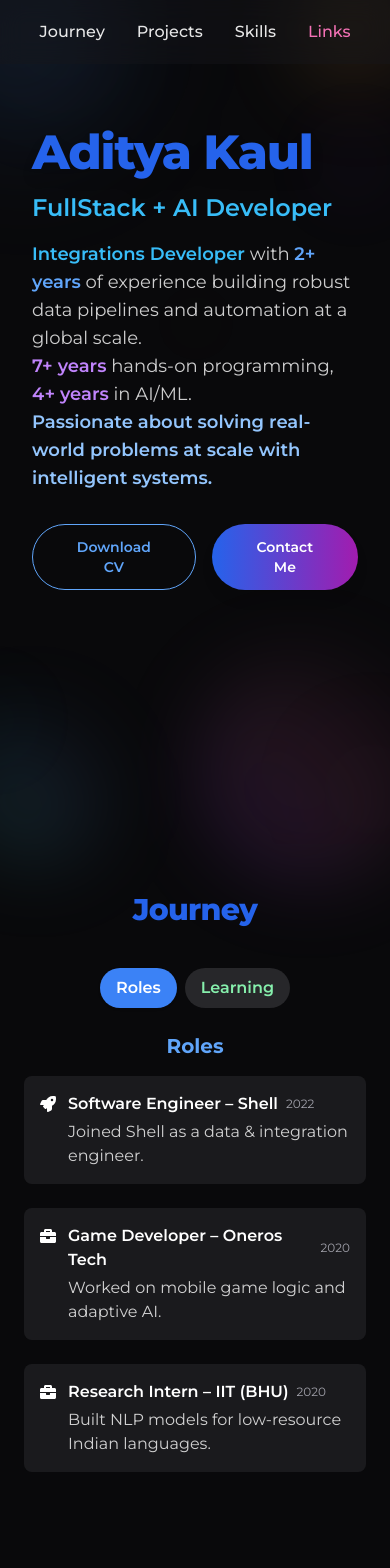
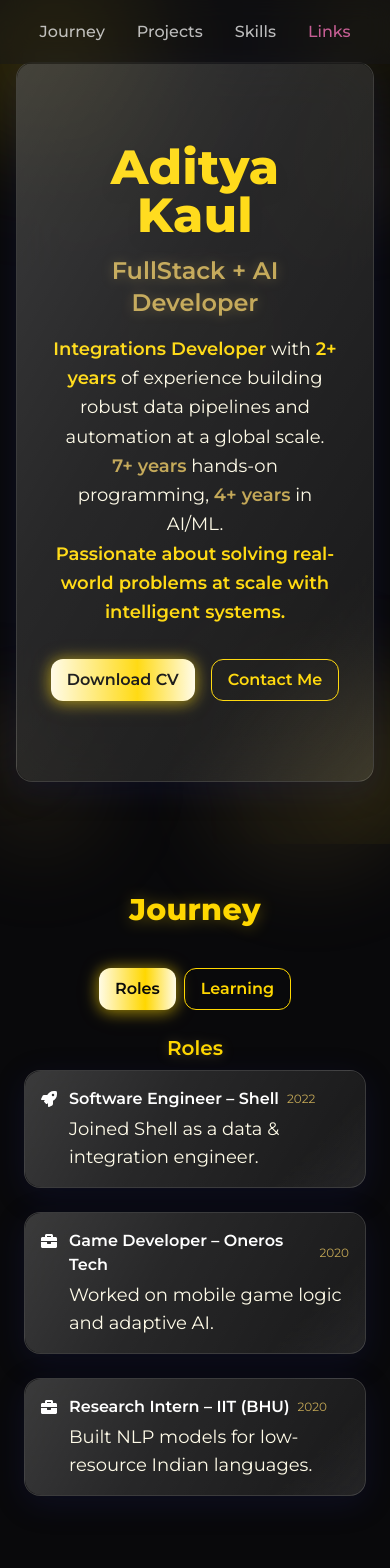
Before and after one commit to callmekaul/portfolio-website, a Next.js app: page / in a window 390 px wide. Shown: the top 1568 px of the page. Built offline with nearby package versions, Linux system fonts and the light colour scheme.

Commit message:
gold edition - ew

```diff
--- a/src/app/globals.css
+++ b/src/app/globals.css
@@ -2,21 +2,28 @@
 @tailwind components;
 @tailwind utilities;
 
-/* Theme variables */
+/* Black & Gold Glassmorphism Theme Variables */
 :root {
-  --color-primary: #2563eb;      /* blue-600 */
-  --color-secondary: #a21caf;    /* purple-700 */
-  --color-bg: #18181b;           /* zinc-950 */
-  --color-text: #f4f4f5;         /* zinc-100 */
-  --color-accent: #38bdf8;       /* sky-400 */
-  --color-muted: #a1a1aa;        /* zinc-400 */
-  --radius: 0.5rem;
+  --color-primary: #ffd700;      /* gold */
+  --color-secondary: #bfa14a;    /* muted gold */
+  --color-bg: #0a0a0a;           /* black */
+  --color-bg-glass: rgba(20,20,20,0.65); /* more transparent glassy black */
+  --color-bg-glass-overlay: rgba(255,255,255,0.08); /* white overlay for glass */
+  --color-text: #fffbe6;         /* off-white/goldish */
+  --color-accent: #ffd700;       /* gold accent */
+  --color-muted: #bfa14a;        /* muted gold */
+  --radius: 0.75rem;
+  --glass-blur: blur(28px);      /* increased blur for glassiness */
+  --glass-border: 1.5px solid rgba(255, 255, 255, 0.18); /* whiter border for frosted look */
+  --glass-shadow: 0 8px 32px 0 rgba(31, 38, 135, 0.18);  /* glass shadow */
+  --color-primary-rgb: 255,215,0;
+  --color-secondary-rgb: 191,161,74;
 }
 
 @media (prefers-color-scheme: dark) {
   :root {
-    --color-bg: #18181b;
-    --color-text: #f4f4f5;
+    --color-bg: #0a0a0a;
+    --color-text: #fffbe6;
   }
 }
 
@@ -35,55 +42,103 @@
     color: var(--color-text);
   }
   .nav-item {
-    @apply px-4 py-1.5 rounded-full text-white/70 text-sm font-semibold hover:bg-white/10 hover:text-white transition duration-300;
+    @apply px-4 py-1.5 rounded-full text-[var(--color-text)] text-sm font-semibold hover:bg-[var(--color-primary)] hover:text-[var(--color-primary)] transition duration-300 opacity-80;
   }
 }
 
 body, html {
-  scrollbar-width: none; /* Firefox */
-  -ms-overflow-style: none; /* IE and Edge */
-  overflow-x: hidden; /* Prevent horizontal scroll */
-  width: 100vw;       /* Prevent accidental overflow */
+  scrollbar-width: none;
+  -ms-overflow-style: none;
+  overflow-x: hidden;
+  width: 100vw;
   max-width: 100vw;
 }
 body::-webkit-scrollbar, html::-webkit-scrollbar {
-  display: none; /* Chrome, Safari, Opera */
+  display: none;
 }
 
 @layer components {
+  /* Glassmorphism Card */
+  .glass-card {
+    @apply rounded-2xl border shadow-lg;
+    background: linear-gradient(
+      135deg,
+      var(--color-bg-glass) 80%,
+      var(--color-bg-glass-overlay) 100%
+    );
+    border: var(--glass-border);
+    box-shadow: var(--glass-shadow);
+    backdrop-filter: var(--glass-blur);
+    -webkit-backdrop-filter: var(--glass-blur);
+    position: relative;
+    overflow: hidden;
+  }
+  .glass-card::before {
+    content: '';
+    position: absolute;
+    inset: 0;
+    pointer-events: none;
+    background: linear-gradient(
+      120deg,
+      rgba(255,255,255,0.18) 0%,
+      rgba(255,255,255,0.10) 40%,
+      rgba(255,255,255,0.04) 100%
+    );
+    border-radius: inherit;
+    z-index: 1;
+  }
+
+  /* Shiny Gold Text/Accent */
+  .shiny-gold {
+    background: linear-gradient(90deg, #fffbe6 0%, #ffd700 40%, #fffbe6 100%);
+    background-clip: text;
+    -webkit-background-clip: text;
+    color: transparent;
+    -webkit-text-fill-color: transparent;
+    filter: drop-shadow(0 1px 6px #ffd70088);
+  }
+
   /* Buttons */
   .btn {
-    @apply inline-flex items-center justify-center px-4 py-2 md:px-5 md:py-2 rounded-lg font-semibold transition-colors duration-200 focus:outline-none focus:ring-2 focus:ring-blue-400 focus:ring-offset-2;
+    @apply inline-flex items-center justify-center px-4 py-2 md:px-5 md:py-2 rounded-lg font-semibold transition-colors duration-200 focus:outline-none focus:ring-2 focus:ring-[var(--color-primary)] focus:ring-offset-2;
     border-radius: var(--radius);
     font-size: 1rem;
   }
   .btn-primary {
-    background: var(--color-primary);
-    color: #fff;
-    @apply hover:bg-blue-700;
+    background: linear-gradient(90deg, #fffbe6 0%, #ffd700 60%, #fffbe6 100%);
+    color: #0a0a0a;
+    box-shadow: 0 2px 16px 0 rgba(255, 215, 0, 0.18);
+    @apply hover:bg-yellow-400;
+    filter: drop-shadow(0 1px 8px #ffd70088);
   }
   .btn-secondary {
-    background: #fff;
-    color: var(--color-bg);
-    @apply hover:bg-zinc-200;
+    background: transparent;
+    color: var(--color-primary);
+    border: 1.5px solid var(--color-primary);
   }
   .btn-gradient {
-    background: linear-gradient(to right, var(--color-primary), var(--color-secondary));
-    color: #fff;
-    @apply hover:from-blue-700 hover:to-purple-800;
+    background: linear-gradient(90deg, #ffd700 0%, #fffbe6 100%);
+    color: #0a0a0a;
+    box-shadow: 0 2px 16px 0 rgba(255, 215, 0, 0.18);
+    @apply hover:from-yellow-400 hover:to-yellow-300;
+    filter: drop-shadow(0 1px 8px #ffd70088);
   }
 
   /* Headings */
   .heading {
     @apply font-extrabold text-2xl sm:text-3xl md:text-4xl lg:text-5xl mb-2 tracking-tight text-center;
     color: var(--color-primary);
+    letter-spacing: 0.01em;
+    filter: drop-shadow(0 1px 8px #ffd70055);
   }
   .subheading {
     @apply font-semibold text-lg sm:text-xl md:text-2xl mb-2 text-center;
-    color: var(--color-accent);
+    color: var(--color-secondary);
+    filter: drop-shadow(0 1px 6px #bfa14a55);
   }
   .text-body {
-    @apply text-base sm:text-lg md:text-xl text-white/80;
+    @apply text-base sm:text-lg md:text-xl;
+    color: var(--color-text);
   }
   .text-muted {
     color: var(--color-muted);
@@ -93,8 +148,8 @@ body::-webkit-scrollbar, html::-webkit-scrollbar {
 
 /* Hide scrollbar utility */
 .scrollbar-hide {
-  scrollbar-width: none; /* Firefox */
+  scrollbar-width: none;
 }
 .scrollbar-hide::-webkit-scrollbar {
-  display: none; /* Chrome, Safari */
+  display: none;
 }
--- a/src/app/layout.tsx
+++ b/src/app/layout.tsx
@@ -26,35 +26,69 @@ export default function RootLayout({
           'bg-zinc-950 text-white antialiased font-sans flex flex-col min-h-screen'
         )}
       >
-        {/* Floating Orbs Background */}
+        {/* Floating Orbs Background using theme variables */}
         <div className='fixed inset-0 w-screen h-screen overflow-hidden -z-10 pointer-events-none'>
-          {/* Blue orb, top left */}
-          <div className='absolute left-[-8vw] top-[-8vw] w-[28vw] h-[28vw] bg-gradient-to-br from-blue-400/40 via-blue-500/20 to-transparent opacity-40 blur-3xl rounded-full animate-floatOrb1' />
-          {/* Purple orb, top right */}
-          <div className='absolute right-[-6vw] top-[10vh] w-[20vw] h-[20vw] bg-gradient-to-br from-purple-400/40 via-purple-600/20 to-transparent opacity-30 blur-2xl rounded-full animate-floatOrb2' />
-          {/* Pink orb, bottom right */}
-          <div className='absolute right-[-10vw] bottom-[-8vw] w-[32vw] h-[32vw] bg-gradient-to-tr from-pink-400/30 via-pink-500/10 to-transparent opacity-30 blur-3xl rounded-full animate-floatOrb3' />
-          {/* Teal orb, bottom left */}
-          <div className='absolute left-[-6vw] bottom-[8vh] w-[18vw] h-[18vw] bg-gradient-to-br from-teal-400/30 via-cyan-400/20 to-transparent opacity-25 blur-2xl rounded-full animate-floatOrb4' />
-          {/* Yellow orb, center-ish */}
-          <div className='absolute left-[40vw] top-[40vh] w-[14vw] h-[14vw] bg-gradient-to-br from-yellow-300/30 via-yellow-400/10 to-transparent opacity-20 blur-2xl rounded-full animate-floatOrb3' />
+          {/* Gold orb, top left */}
+          <div className="absolute left-[-8vw] top-[-8vw] w-[28vw] h-[28vw] rounded-full blur-3xl animate-floatOrb1"
+            style={{
+              background: 'radial-gradient(circle, rgba(var(--color-primary-rgb),0.25) 60%, transparent 100%)'
+            }}
+          />
+          {/* Muted gold orb, top right */}
+          <div className="absolute right-[-6vw] top-[10vh] w-[20vw] h-[20vw] rounded-full blur-2xl animate-floatOrb2"
+            style={{
+              background: 'radial-gradient(circle, rgba(var(--color-secondary-rgb),0.18) 60%, transparent 100%)'
+            }}
+          />
+          {/* Gold orb, bottom right */}
+          <div className="absolute right-[-10vw] bottom-[-8vw] w-[32vw] h-[32vw] rounded-full blur-3xl animate-floatOrb3"
+            style={{
+              background: 'radial-gradient(circle, rgba(var(--color-primary-rgb),0.15) 60%, transparent 100%)'
+            }}
+          />
+          {/* Muted gold orb, bottom left */}
+          <div className="absolute left-[-6vw] bottom-[8vh] w-[18vw] h-[18vw] rounded-full blur-2xl animate-floatOrb4"
+            style={{
+              background: 'radial-gradient(circle, rgba(var(--color-secondary-rgb),0.12) 60%, transparent 100%)'
+            }}
+          />
+          {/* Faint gold orb, center-ish */}
+          <div className="absolute left-[40vw] top-[40vh] w-[14vw] h-[14vw] rounded-full blur-2xl animate-floatOrb3"
+            style={{
+              background: 'radial-gradient(circle, rgba(var(--color-primary-rgb),0.10) 60%, transparent 100%)'
+            }}
+          />
         </div>
-        {/* Sticky Header */}
         {/* Subtle gradient accent background */}
         <div className='fixed inset-0 -z-10 pointer-events-none'>
-          {/* Top left blue blob */}
-          <div className='absolute left-[-15vw] top-[-10vw] w-[50vw] h-[50vw] bg-gradient-to-br from-blue-500/30 via-blue-400/10 to-transparent rounded-full blur-3xl' />
-          {/* Bottom right purple-pink blob */}
-          <div className='absolute right-[-10vw] bottom-[-10vw] w-[60vw] h-[60vw] bg-gradient-to-tr from-purple-600/20 via-pink-400/10 to-transparent rounded-full blur-2xl' />
-          {/* Bottom left teal blob */}
-          <div className='absolute left-[-10vw] bottom-[-5vw] w-[40vw] h-[40vw] bg-gradient-to-tr from-teal-400/20 via-blue-400/10 to-transparent rounded-full blur-2xl' />
-          {/* Top right yellow blob */}
-          <div className='absolute right-[-12vw] top-[-8vw] w-[35vw] h-[35vw] bg-gradient-to-br from-yellow-300/20 via-orange-400/10 to-transparent rounded-full blur-2xl' />
+          {/* Top left gold blob */}
+          <div className="absolute left-[-15vw] top-[-10vw] w-[50vw] h-[50vw] rounded-full blur-3xl"
+            style={{
+              background: 'radial-gradient(circle, rgba(var(--color-primary-rgb),0.12) 60%, transparent 100%)'
+            }}
+          />
+          {/* Bottom right muted gold blob */}
+          <div className="absolute right-[-10vw] bottom-[-10vw] w-[60vw] h-[60vw] rounded-full blur-2xl"
+            style={{
+              background: 'radial-gradient(circle, rgba(var(--color-secondary-rgb),0.10) 60%, transparent 100%)'
+            }}
+          />
+          {/* Bottom left muted gold blob */}
+          <div className="absolute left-[-10vw] bottom-[-5vw] w-[40vw] h-[40vw] rounded-full blur-2xl"
+            style={{
+              background: 'radial-gradient(circle, rgba(var(--color-secondary-rgb),0.08) 60%, transparent 100%)'
+            }}
+          />
+          {/* Top right gold blob */}
+          <div className="absolute right-[-12vw] top-[-8vw] w-[35vw] h-[35vw] rounded-full blur-2xl"
+            style={{
+              background: 'radial-gradient(circle, rgba(var(--color-primary-rgb),0.08) 60%, transparent 100%)'
+            }}
+          />
         </div>
         <header className='fixed top-0 left-0 w-full z-50'>
           <Header />
         </header>
-        {/* Main content with snap scroll */}
         <main className='flex-1 snap-y snap-mandatory'>
           <AnimatePresence mode='wait'>
             <Transition routeKey={pathname}>{children}</Transition>
--- a/src/components/roadmapNode.tsx
+++ b/src/components/roadmapNode.tsx
@@ -31,8 +31,8 @@ const RoadmapNode = ({ data }: { data: RoadmapNodeData }) => {
         )}
       ></div>
       {data.label}
-      <Handle type='source' position={Position.Right} />
-      <Handle type='target' position={Position.Left} />
+      <Handle type="source" position={Position.Right} />
+      <Handle type="target" position={Position.Left} />
     </div>
   )
 }
--- a/src/sections/Hero.tsx
+++ b/src/sections/Hero.tsx
@@ -5,68 +5,51 @@ import Link from 'next/link'
 export const HeroSection = () => (
   <section
     id='hero'
-    className='section snap-start min-h-screen relative min-w-0 overflow-hidden'
+    className='min-h-screen flex items-center justify-center px-2 sm:px-4 md:px-8 lg:px-16 bg-transparent'
   >
-    <div
-      className='section-inner flex flex-1 flex-col justify-center items-start min-h-[70vh] py-8
-        sm:py-32
-        md:py-36
-        lg:py-40
-        xl:py-48'
-    >
-      <div
-        className='
-          w-full
-          max-w-4xl
-          px-4
-          sm:px-8
-          md:px-12
-          lg:px-24
-          xl:px-32
-          flex flex-col items-start
-        '
-      >
-        <h1 className='heading text-4xl sm:text-5xl md:text-6xl mb-4 drop-shadow-lg'>
+    <div className='glass-card w-full max-w-4xl mx-auto flex flex-col items-center px-4 sm:px-8 md:px-12 lg:px-20 xl:px-32 py-12 sm:py-20 md:py-28'>
+      <h1 className='heading text-4xl sm:text-5xl md:text-6xl mb-4 drop-shadow-lg text-center w-full'>
         Aditya Kaul
       </h1>
-        <h2 className='subheading text-xl sm:text-2xl md:text-3xl mb-4'>
+      <h2 className='subheading text-xl sm:text-2xl md:text-3xl mb-4 text-center w-full'>
         FullStack + AI Developer
       </h2>
-        <p className='text-body mb-8 leading-relaxed max-w-2xl text-base sm:text-lg'>
-          <span className='font-semibold text-sky-400'>
+      <p className='text-body mb-8 leading-relaxed max-w-2xl text-center'>
+        <span className='font-semibold text-[var(--color-accent)]'>
           Integrations Developer
         </span>{' '}
-          with <span className='font-semibold text-blue-400'>2+ years</span> of
-          experience building robust data pipelines and automation at a global
+        with{' '}
+        <span className='font-semibold text-[var(--color-primary)]'>
+          2+ years
+        </span>{' '}
+        of experience building robust data pipelines and automation at a global
         scale.
         <br />
-          <span className='font-semibold text-purple-400'>7+ years</span>{' '}
+        <span className='font-semibold text-[var(--color-secondary)]'>
+          7+ years
+        </span>{' '}
         hands-on programming,{' '}
-          <span className='font-semibold text-purple-400'>4+ years</span> in
-          AI/ML.
+        <span className='font-semibold text-[var(--color-secondary)]'>
+          4+ years
+        </span>{' '}
+        in AI/ML.
         <br />
-          <span className='text-blue-300 font-semibold'>
-            Passionate about solving real-world problems at scale with
-            intelligent systems.
+        <span className='text-[var(--color-primary)] font-semibold'>
+          Passionate about solving real-world problems at scale with intelligent
+          systems.
         </span>
       </p>
       <div className='flex flex-col sm:flex-row gap-4 w-full sm:w-auto'>
         <a
           href='/AdityaKaul_CV.pdf'
           download
-            className='btn btn-secondary text-base sm:text-sm font-semibold rounded-full border border-blue-400 text-blue-400 bg-transparent hover:bg-blue-950/40 hover:text-white transition px-6 py-2 sm:px-8 sm:py-3 w-full sm:w-auto text-center'
+          className='btn btn-primary w-full sm:w-auto'
         >
           Download CV
         </a>
-          <Link
-            href='#contact'
-            className='btn btn-gradient text-base sm:text-sm font-semibold rounded-full shadow-lg px-6 py-2 sm:px-8 sm:py-3 transition-all duration-200 hover:scale-105 focus:ring-2 focus:ring-blue-400 focus:ring-offset-2 w-full sm:w-auto text-center'
-          >
-            <span className='inline-flex items-center gap-2 justify-center w-full'>
+        <Link href='#contact' className='btn btn-secondary w-full sm:w-auto'>
           Contact Me
-            </span>
         </Link>
-        </div>
       </div>
     </div>
   </section>
--- a/src/sections/Journey.tsx
+++ b/src/sections/Journey.tsx
@@ -8,88 +8,67 @@ import { AnimatePresence, motion } from 'framer-motion'
 export const JourneySection = () => {
   const [expanded, setExpanded] = useState<string | null>(null)
   const [view, setView] = useState<'milestone' | 'learning'>('milestone')
-
-  // Helper to get a unique key for each item
   const getKey = (item: any) => item.title + item.year
 
   return (
     <section
-      id='journey'
-      className='flex flex-col w-full min-w-0 justify-center items-center px-2 py-12 snap-start'
+      id="journey"
+      className="flex flex-col w-full min-w-0 justify-center items-center px-2 py-12 snap-start"
     >
-      <div className='w-full max-w-4xl mx-auto'>
-        <h2 className='heading mb-10 text-center'>Journey</h2>
+      <div className="w-full max-w-4xl mx-auto">
+        <h2 className="heading mb-10 text-center">Journey</h2>
         {/* Toggle for mobile/tablet */}
-        <div className='md:hidden flex justify-center mb-6 gap-2'>
+        <div className="md:hidden flex justify-center mb-6 gap-2">
           <button
-            className={`px-4 py-2 rounded-full font-semibold transition ${
-              view === 'milestone'
-                ? 'bg-blue-500 text-white shadow'
-                : 'bg-zinc-800 text-blue-300 hover:bg-blue-900/40'
-            }`}
+            className={`btn ${view === 'milestone' ? 'btn-primary' : 'btn-secondary'}`}
             onClick={() => setView('milestone')}
           >
             Roles
           </button>
           <button
-            className={`px-4 py-2 rounded-full font-semibold transition ${
-              view === 'learning'
-                ? 'bg-green-500 text-white shadow'
-                : 'bg-zinc-800 text-green-300 hover:bg-green-900/40'
-            }`}
+            className={`btn ${view === 'learning' ? 'btn-primary' : 'btn-secondary'}`}
             onClick={() => setView('learning')}
           >
             Learning
           </button>
         </div>
         {/* Desktop: two columns, Mobile: one column */}
-        <div className='flex flex-col md:flex-row gap-8'>
+        <div className="flex flex-col md:flex-row gap-8">
           {/* Learning List */}
-          <div
-            className={`flex-1 ${view === 'learning' ? '' : 'hidden'} md:block`}
-          >
-            <h3 className='text-xl font-bold mb-4 text-green-400 text-center md:text-center'>
-              Learning
-            </h3>
-            <ul className='flex flex-col gap-6'>
+          <div className={`flex-1 ${view === 'learning' ? '' : 'hidden'} md:block`}>
+            <h3 className="subheading text-[var(--color-secondary)]">Learning</h3>
+            <ul className="flex flex-col gap-6">
               {learningItems
-                .sort((a, b) => b.year - a.year) // reverse chronological order
-                .map((item, idx) => {
+                .sort((a, b) => b.year - a.year)
+                .map((item) => {
                   const isExpanded = expanded === getKey(item)
                   const Icon = item.icon
                   return (
                     <li
                       key={getKey(item)}
-                      className={`bg-zinc-800/60 rounded-lg p-4 flex items-start gap-3 cursor-pointer transition-all duration-200 hover:scale-[1.03] hover:shadow-lg ${
-                        isExpanded ? 'ring-2 ring-green-400' : ''
+                      className={`glass-card p-4 flex items-start gap-3 cursor-pointer transition-all duration-200 hover:scale-[1.03] hover:shadow-lg ${
+                        isExpanded ? 'ring-2 ring-[var(--color-primary)]' : ''
                       }`}
                       onMouseEnter={() => setExpanded(getKey(item))}
                       onMouseLeave={() => setExpanded(null)}
-                      onClick={() =>
-                        setExpanded(isExpanded ? null : getKey(item))
-                      }
+                      onClick={() => setExpanded(isExpanded ? null : getKey(item))}
                     >
-                      <span className='mt-1'>{Icon && <Icon />}</span>
-                      <div className='w-full'>
-                        <div className='flex items-center gap-2 mb-1'>
-                          <span className='font-semibold text-white'>
-                            {item.title}
-                          </span>
-                          <span className='text-xs text-zinc-400'>
-                            {item.year}
-                          </span>
+                      <span className="mt-1">{Icon && <Icon />}</span>
+                      <div className="w-full">
+                        <div className="flex items-center gap-2 mb-1">
+                          <span className="font-semibold text-white">{item.title}</span>
+                          <span className="text-xs text-muted">{item.year}</span>
                         </div>
-                        <div className='text-white/80'>{item.description}</div>
-                        {/* Expanded details with animation */}
+                        <div className="text-body">{item.description}</div>
                         <AnimatePresence>
                           {isExpanded && item.expandedDetails && (
                             <motion.div
-                              key='expanded'
+                              key="expanded"
                               initial={{ opacity: 0, height: 0 }}
                               animate={{ opacity: 1, height: 'auto' }}
                               exit={{ opacity: 0, height: 0 }}
                               transition={{ duration: 0.3, ease: 'easeInOut' }}
-                              className='overflow-hidden mt-3 text-green-300/90 text-sm'
+                              className="overflow-hidden mt-3 text-[var(--color-primary)]/90 text-sm"
                             >
                               {item.expandedDetails}
                             </motion.div>
@@ -102,53 +81,40 @@ export const JourneySection = () => {
             </ul>
           </div>
           {/* Milestones List */}
-          <div
-            className={`flex-1 ${
-              view === 'milestone' ? '' : 'hidden'
-            } md:block`}
-          >
-            <h3 className='text-xl font-bold mb-4 text-blue-400 text-center md:text-center'>
-              Roles
-            </h3>
-            <ul className='flex flex-col gap-6'>
+          <div className={`flex-1 ${view === 'milestone' ? '' : 'hidden'} md:block`}>
+            <h3 className="subheading text-[var(--color-primary)]">Roles</h3>
+            <ul className="flex flex-col gap-6">
               {milestones
-                .sort((a, b) => b.year - a.year) // reverse chronological order
-                .map((item, idx) => {
+                .sort((a, b) => b.year - a.year)
+                .map((item) => {
                   const isExpanded = expanded === getKey(item)
                   const Icon = item.icon
                   return (
                     <li
                       key={getKey(item)}
-                      className={`bg-zinc-800/60 rounded-lg p-4 flex items-start gap-3 cursor-pointer transition-all duration-200 hover:scale-[1.03] hover:shadow-lg ${
-                        isExpanded ? 'ring-2 ring-blue-400' : ''
+                      className={`glass-card p-4 flex items-start gap-3 cursor-pointer transition-all duration-200 hover:scale-[1.03] hover:shadow-lg ${
+                        isExpanded ? 'ring-2 ring-[var(--color-secondary)]' : ''
                       }`}
                       onMouseEnter={() => setExpanded(getKey(item))}
                       onMouseLeave={() => setExpanded(null)}
-                      onClick={() =>
-                        setExpanded(isExpanded ? null : getKey(item))
-                      }
+                      onClick={() => setExpanded(isExpanded ? null : getKey(item))}
                     >
-                      <span className='mt-1'>{Icon && <Icon />}</span>
-                      <div className='w-full'>
-                        <div className='flex items-center gap-2 mb-1'>
-                          <span className='font-semibold text-white'>
-                            {item.title}
-                          </span>
-                          <span className='text-xs text-zinc-400'>
-                            {item.year}
-                          </span>
+                      <span className="mt-1">{Icon && <Icon />}</span>
+                      <div className="w-full">
+                        <div className="flex items-center gap-2 mb-1">
+                          <span className="font-semibold text-white">{item.title}</span>
+                          <span className="text-xs text-muted">{item.year}</span>
                         </div>
-                        <div className='text-white/80'>{item.description}</div>
-                        {/* Expanded details with animation */}
+                        <div className="text-body">{item.description}</div>
                         <AnimatePresence>
                           {isExpanded && item.expandedDetails && (
                             <motion.div
-                              key='expanded'
+                              key="expanded"
                               initial={{ opacity: 0, height: 0 }}
                               animate={{ opacity: 1, height: 'auto' }}
                               exit={{ opacity: 0, height: 0 }}
                               transition={{ duration: 0.3, ease: 'easeInOut' }}
-                              className='overflow-hidden mt-3 text-blue-300/90 text-sm'
+                              className="overflow-hidden mt-3 text-[var(--color-secondary)]/90 text-sm"
                             >
                               {item.expandedDetails}
                             </motion.div>
```
Also changed, not shown: src/sections/Contact.tsx (+9 -17 lines), src/sections/Footer.tsx (+14 -16 lines), src/sections/Roadmap.tsx (+6 -6 lines). Lines whose indentation alone changed are shown as unchanged.
